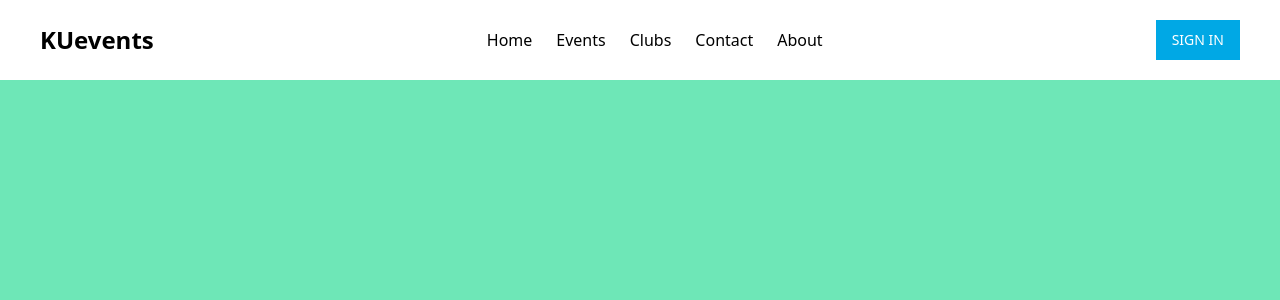
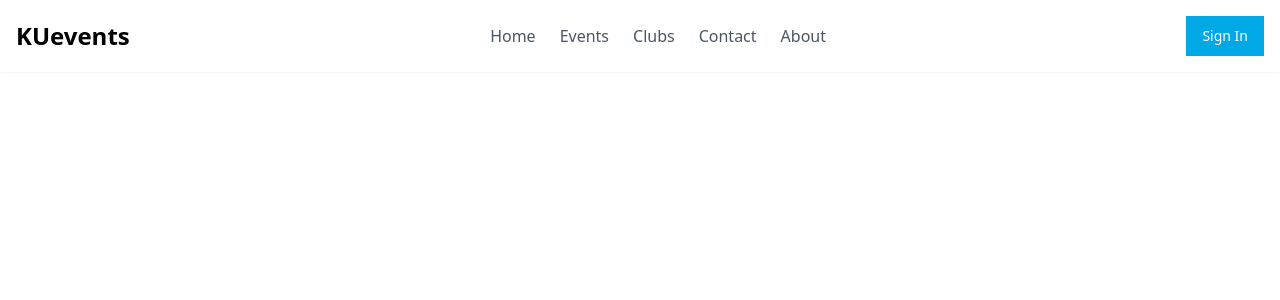
Before and after one commit to mirajspk/event-notif, a React (Vite) app in the folder frontend/: page / in a window 1280 px wide. Shown: the top 300 px of the page. Built offline with nearby package versions, Linux system fonts and the light colour scheme.

Commit message:
Enhance header

```diff
--- a/frontend/package.json
+++ b/frontend/package.json
@@ -10,6 +10,7 @@
     "preview": "vite preview"
   },
   "dependencies": {
+    "@radix-ui/react-dialog": "^1.1.2",
     "@radix-ui/react-icons": "^1.3.2",
     "@radix-ui/react-slot": "^1.1.0",
     "boxicons": "^2.1.4",
--- a/frontend/src/App.jsx
+++ b/frontend/src/App.jsx
@@ -1,13 +1,13 @@
 
-import { Header } from "./components/ui/Header"
+import { Header } from "./components/Header"
 
-export default function Home() {
+
+export default function App() {
   return (
+    <>
+      <Header></Header>
+    </>
 
-    <>
-      <Header>
 
-      </Header>
-    </>
   )
 }
--- /dev/null
+++ b/frontend/src/components/Header.jsx
@@ -0,0 +1,68 @@
+import { useState } from "react"
+import { Button } from "@/components/ui/button"
+import { Menu } from 'lucide-react'
+
+const navItems = [
+  { name: "Home", href: "#" },
+  { name: "Events", href: "#" },
+  { name: "Clubs", href: "#" },
+  { name: "Contact", href: "#" },
+  { name: "About", href: "#" },
+]
+
+const Header = () => {
+  const [isMenuOpen, setIsMenuOpen] = useState(false)
+
+  return (
+    <header className="w-full bg-white shadow-sm relative">
+      <div className="container mx-auto px-4 py-4 flex justify-between items-center">
+        <span className="text-2xl font-semibold cursor-default">KUevents</span>
+
+        <nav className="hidden md:flex space-x-6">
+          {navItems.map((item) => (
+            <a
+              key={item.name}
+              href={item.href}
+              className="text-gray-600 hover:text-gray-900 transition-colors"
+            >
+              {item.name}
+            </a>
+          ))}
+        </nav>
+
+        <div className="flex items-center space-x-4">
+          <Button>Sign In</Button>
+
+          <Button
+            variant="ghost"
+            size="icon"
+            className="md:hidden"
+            aria-label="Menu"
+            onClick={() => setIsMenuOpen(!isMenuOpen)}
+          >
+            <Menu className="h-6 w-6" />
+          </Button>
+        </div>
+      </div>
+
+      {isMenuOpen && (
+        <div className="md:hidden absolute top-full left-0 right-0 bg-white border-t border-gray-200 shadow-lg">
+          <nav className="container mx-auto px-4 py-4 flex flex-col space-y-4">
+            {navItems.map((item) => (
+              <a
+                key={item.name}
+                href={item.href}
+                className="text-gray-600 hover:text-gray-900 transition-colors"
+                onClick={() => setIsMenuOpen(false)}
+              >
+                {item.name}
+              </a>
+            ))}
+          </nav>
+        </div>
+      )}
+    </header>
+  )
+}
+
+export { Header }
--- a/frontend/src/components/ui/Header.jsx
+++ /dev/null
@@ -1,53 +0,0 @@
-import { useState } from "react";
-import { Button } from "./button";
-
-const Header= () => {
-
-    const [isMenuOpen, setMenuOpen] = useState(false);
-
-    return (
-        <div className="absolute w-full h-full bg-emerald-300">
-            <header className="px-10 py-5 flex justify-between items-center bg-white">
-            <span className="text-2xl cursor-default font-semibold">KUevents</span>
-            <nav className="hidden md:flex gap-6">
-                <ul className="flex gap-6">
-                    <li> <a href="#">Home</a></li>
-                    <li> <a href="#">Events</a></li>
-                    <li> <a href="#">Clubs</a></li>
-                    <li> <a href="#">Contact</a></li>
-                    <li> <a href="#">About</a></li>
-                </ul>
-            </nav>
-
-                <div className="flex gap-4">
-                <div className="">
-                {/* <Button variant="ghost">LOGIN</Button> */}
-                <Button>SIGN IN</Button>
-            </div>
-
-
-                <i className="md:hidden bx bx-menu text-3xl block"
-                onClick={()=>setMenuOpen(!isMenuOpen)}></i>
-                </div>
-
-
-
-                <div className={`absolute top-20 left-0 w-full bg-red-300 md:hidden
-                    ${isMenuOpen?"opacity-100":"opacity-0"}`}>
-                    <ul className="flex flex-col gap-4 items-center">
-                        <li> <a href="#">Home</a></li>
-                        <li> <a href="#">Events</a></li>
-                        <li> <a href="#">Clubs</a></li>
-                        <li> <a href="#">Contact</a></li>
-                        <li> <a href="#">About</a></li>
-                    </ul>
-                </div>
-
-
-        </header>
-    </div>
-    )
-
-}
-
-export { Header };
--- /dev/null
+++ b/frontend/src/components/ui/sheet.jsx
@@ -0,0 +1,108 @@
+import * as React from "react"
+import * as SheetPrimitive from "@radix-ui/react-dialog"
+import { cva } from "class-variance-authority";
+import { X } from "lucide-react"
+
+import { cn } from "@/lib/utils"
+
+const Sheet = SheetPrimitive.Root
+
+const SheetTrigger = SheetPrimitive.Trigger
+
+const SheetClose = SheetPrimitive.Close
+
+const SheetPortal = SheetPrimitive.Portal
+
+const SheetOverlay = React.forwardRef(({ className, ...props }, ref) => (
+  <SheetPrimitive.Overlay
+    className={cn(
+      "fixed inset-0 z-50 bg-black/80  data-[state=open]:animate-in data-[state=closed]:animate-out data-[state=closed]:fade-out-0 data-[state=open]:fade-in-0",
+      className
+    )}
+    {...props}
+    ref={ref} />
+))
+SheetOverlay.displayName = SheetPrimitive.Overlay.displayName
+
+const sheetVariants = cva(
+  "fixed z-50 gap-4 bg-background p-6 shadow-lg transition ease-in-out data-[state=open]:animate-in data-[state=closed]:animate-out data-[state=closed]:duration-300 data-[state=open]:duration-500",
+  {
+    variants: {
+      side: {
+        top: "inset-x-0 top-0 border-b data-[state=closed]:slide-out-to-top data-[state=open]:slide-in-from-top",
+        bottom:
+          "inset-x-0 bottom-0 border-t data-[state=closed]:slide-out-to-bottom data-[state=open]:slide-in-from-bottom",
+        left: "inset-y-0 left-0 h-full w-3/4 border-r data-[state=closed]:slide-out-to-left data-[state=open]:slide-in-from-left sm:max-w-sm",
+        right:
+          "inset-y-0 right-0 h-full w-3/4  border-l data-[state=closed]:slide-out-to-right data-[state=open]:slide-in-from-right sm:max-w-sm",
+      },
+    },
+    defaultVariants: {
+      side: "right",
+    },
+  }
+)
+
+const SheetContent = React.forwardRef(({ side = "right", className, children, ...props }, ref) => (
+  <SheetPortal>
+    <SheetOverlay />
+    <SheetPrimitive.Content ref={ref} className={cn(sheetVariants({ side }), className)} {...props}>
+      {children}
+      <SheetPrimitive.Close
+        className="absolute right-4 top-4 rounded-sm opacity-70 ring-offset-background transition-opacity hover:opacity-100 focus:outline-none focus:ring-2 focus:ring-ring focus:ring-offset-2 disabled:pointer-events-none data-[state=open]:bg-secondary">
+        <X className="h-4 w-4" />
+        <span className="sr-only">Close</span>
+      </SheetPrimitive.Close>
+    </SheetPrimitive.Content>
+  </SheetPortal>
+))
+SheetContent.displayName = SheetPrimitive.Content.displayName
+
+const SheetHeader = ({
+  className,
+  ...props
+}) => (
+  <div
+    className={cn("flex flex-col space-y-2 text-center sm:text-left", className)}
+    {...props} />
+)
+SheetHeader.displayName = "SheetHeader"
+
+const SheetFooter = ({
+  className,
+  ...props
+}) => (
+  <div
+    className={cn("flex flex-col-reverse sm:flex-row sm:justify-end sm:space-x-2", className)}
+    {...props} />
+)
+SheetFooter.displayName = "SheetFooter"
+
+const SheetTitle = React.forwardRef(({ className, ...props }, ref) => (
+  <SheetPrimitive.Title
+    ref={ref}
+    className={cn("text-lg font-semibold text-foreground", className)}
+    {...props} />
+))
+SheetTitle.displayName = SheetPrimitive.Title.displayName
+
+const SheetDescription = React.forwardRef(({ className, ...props }, ref) => (
+  <SheetPrimitive.Description
+    ref={ref}
+    className={cn("text-sm text-muted-foreground", className)}
+    {...props} />
+))
+SheetDescription.displayName = SheetPrimitive.Description.displayName
+
+export {
+  Sheet,
+  SheetPortal,
+  SheetOverlay,
+  SheetTrigger,
+  SheetClose,
+  SheetContent,
+  SheetHeader,
+  SheetFooter,
+  SheetTitle,
+  SheetDescription,
+}
```
Also changed, not shown: 1 other file (tests, documents, lock files or other folders).
